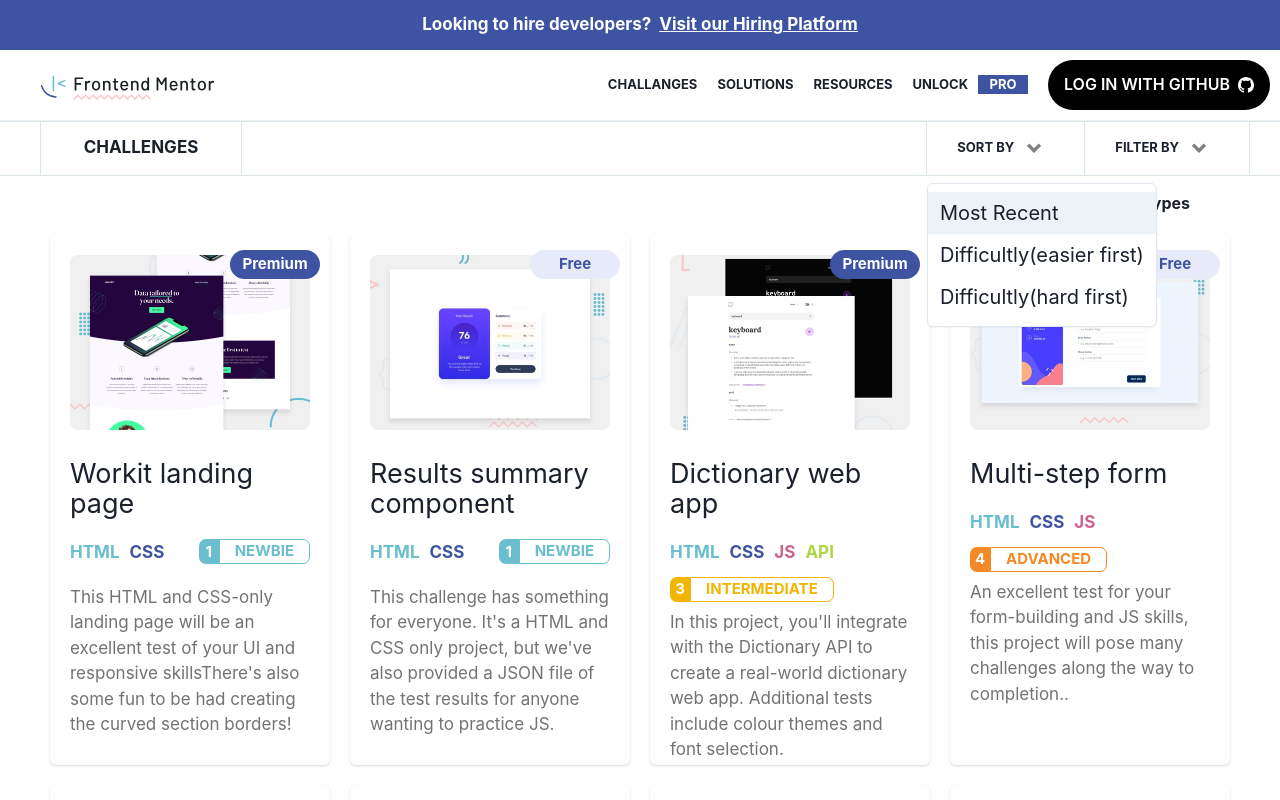
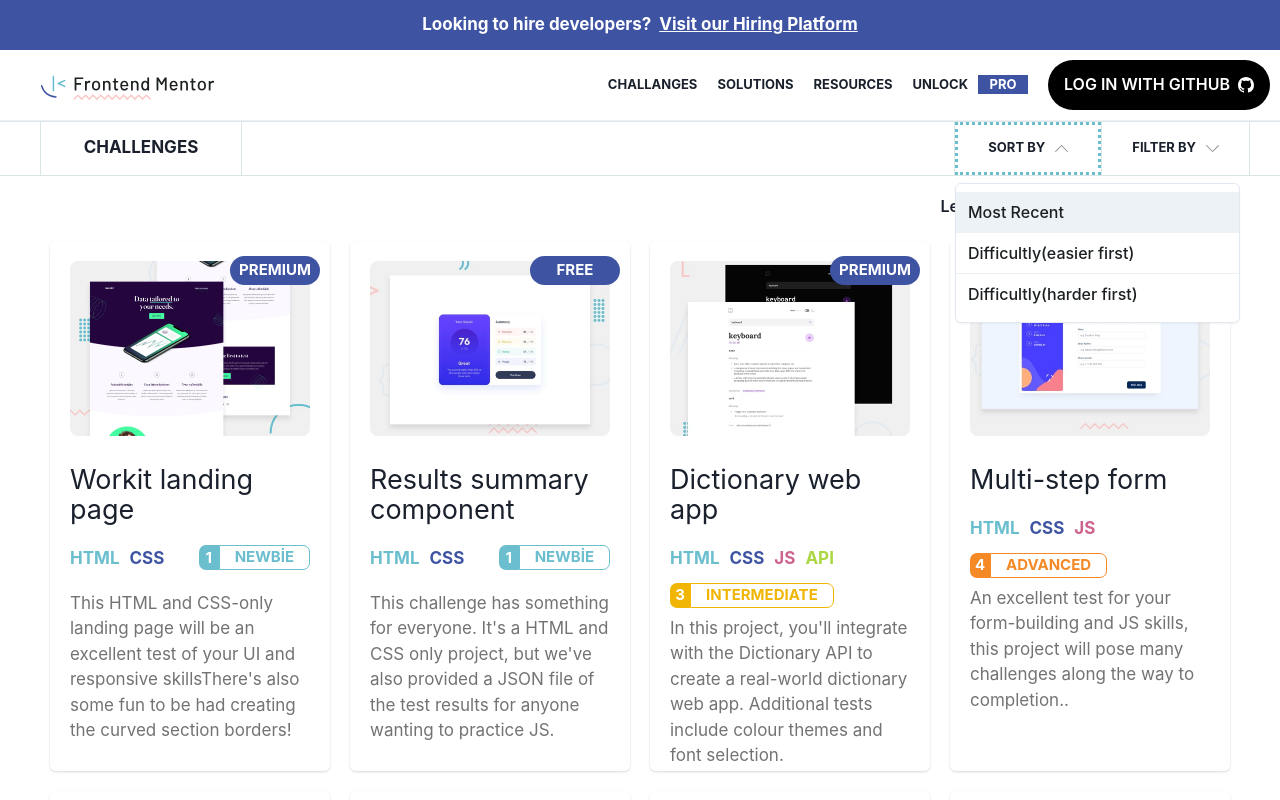
Before and after one commit to h-bura/frontend-mentor, a React (Create React App) app: page /challanges in a window 1280 px wide. Both pictures are taken after a click on the button "SORT BY". Shown: the top 800 px of the page. Built offline with nearby package versions, Linux system fonts and the light colour scheme.

Commit message:
add FİLTER BY features

```diff
--- a/src/Pages/Challanges/ChallangeData.ts
+++ b/src/Pages/Challanges/ChallangeData.ts
@@ -20,7 +20,7 @@
 export const CHALLANGE_DATA = [
   {
     image: image1,
-    price: "Premium",
+    price: "PREMIUM",
     title: " Workit landing page",
     techs: ["HTML", "CSS"],
     level: 1,
@@ -29,7 +29,7 @@
   },
   {
     image: image2,
-    price: "Free",
+    price: "FREE",
     title: "  Results summary component",
     techs: ["HTML", "CSS"],
     level: 1,
@@ -38,7 +38,7 @@
   },
   {
     image: image3,
-    price: "Premium",
+    price: "PREMIUM",
     title: "  Dictionary web app",
     techs: ["HTML", "CSS", "JS", "API"],
     level: 3,
@@ -47,7 +47,7 @@
   },
   {
     image: image4,
-    price: "Free",
+    price: "FREE",
     title: "  Multi-step form",
     techs: ["HTML", "CSS", "JS"],
     level: 4,
@@ -56,7 +56,7 @@
   },
   {
     image: image5,
-    price: "Premium",
+    price: "PREMIUM",
     title: "  Single-page developer portfolio",
     techs: ["HTML", "CSS", "JS"],
     level: 2,
@@ -65,7 +65,7 @@
   },
   {
     image: image6,
-    price: "Free",
+    price: "FREE",
     title: "  News homepage",
     techs: ["HTML", "CSS", "JS"],
     level: 2,
@@ -74,7 +74,7 @@
   },
   {
     image: image7,
-    price: "Free",
+    price: "FREE",
     title: " Intro section with dropdown navigation",
     techs: ["HTML", "CSS", "JS"],
     level: 2,
@@ -83,7 +83,7 @@
   },
   {
     image: image8,
-    price: "Premium",
+    price: "PREMIUM",
     title: "  Connect Four game",
     techs: ["HTML", "CSS", "JS"],
     level: 4,
@@ -92,7 +92,7 @@
   },
   {
     image: image9,
-    price: "Free",
+    price: "FREE",
     title: "  Notifications page",
     techs: ["HTML", "CSS", "JS"],
     level: 4,
@@ -101,7 +101,7 @@
   },
   {
     image: image10,
-    price: "Premium",
+    price: "PREMIUM",
     title: " Password generator app",
     techs: ["HTML", "CSS", "JS"],
     level: 3,
@@ -110,7 +110,7 @@
   },
   {
     image: image11,
-    price: "Free",
+    price: "FREE",
     title: " Interactive card details form",
     techs: ["HTML", "CSS", "JS"],
     level: 2,
@@ -119,7 +119,7 @@
   },
   {
     image: image12,
-    price: "Free",
+    price: "FREE",
     title: " Expenses chart component",
     techs: ["HTML", "CSS", "JS"],
     level: 2,
--- a/src/Pages/Challanges/FilterSection.tsx
+++ b/src/Pages/Challanges/FilterSection.tsx
@@ -2,6 +2,8 @@
   Box,
   Checkbox,
   CheckboxGroup,
+  CloseButton,
+  Divider,
   Flex,
   Menu,
   MenuButton,
@@ -12,11 +14,14 @@
   Spacer,
   Text,
 } from "@chakra-ui/react";
-import { RiArrowDropDownLine } from "react-icons/ri";
+import { useState } from "react";
+import { SlArrowDown, SlArrowUp } from "react-icons/sl";
+import { FcInfo } from "react-icons/fc";
 import { Difficulty, Filters } from "./Utils";
-const PRICE_TYPES = ["Free", "Free+", "Premium"];
+
+const PRICE_TYPES = ["FREE", "FREE+", "PREMIUM"];
 export const DIFFICULTY_TYPES = [
-  "NEWBIE",
+  "NEWBİE",
   "JUNIOR",
   "INTERMEDIATE",
   "ADVANCED",
@@ -85,6 +90,8 @@
       });
     }
   };
+  const [buttonClickSort, setButtonClickSort] = useState(true);
+  const [buttonClickFilter, setButtonClickFilter] = useState(true);
 
   return (
     <>
@@ -113,8 +120,15 @@
             borderRight="1px solid rgb(219, 229, 230)"
           >
             <Menu>
-              <MenuButton px=" 30px">
-                <Flex>
+              <MenuButton
+                _active={{ border: "3px dotted rgb(104, 190, 205)" }}
+                _hover={{ bgColor: "rgb(240, 244, 244)" }}
+                onClick={() => {
+                  setButtonClickSort(!buttonClickSort);
+                  setButtonClickFilter(true);
+                }}
+              >
+                <Flex px=" 30px">
                   <Text
                     display="inline-flex"
                     fontSize="13px"
@@ -125,23 +139,41 @@
                   </Text>
                   <Text
                     display="inline-flex"
-                    fontSize="40px"
+                    fontSize="13px"
                     color="grey"
                     alignSelf="center"
+                    ml="10px"
                   >
-                    <RiArrowDropDownLine />
+                    {buttonClickSort ? <SlArrowDown /> : <SlArrowUp />}
                   </Text>
                 </Flex>
               </MenuButton>
-              <MenuList fontSize="20px">
-                <MenuItem onClick={() => setSortMethod("normal")}>
+              <MenuList fontSize="16px" w="285px">
+                <MenuItem
+                  color=" rgb(28, 32, 34)"
+                  fontWeight="500"
+                  h="40px"
+                  onClick={() => setSortMethod("normal")}
+                >
                   Most Recent
                 </MenuItem>
-                <MenuItem onClick={() => setSortMethod("easy")}>
+                <Divider />
+                <MenuItem
+                  color=" rgb(28, 32, 34)"
+                  fontWeight="500"
+                  h="40px"
+                  onClick={() => setSortMethod("easy")}
+                >
                   Difficultly(easier first)
                 </MenuItem>
-                <MenuItem onClick={() => setSortMethod("hard")}>
-                  Difficultly(hard first)
+                <Divider />
+                <MenuItem
+                  h="40px"
+                  color=" rgb(28, 32, 34)"
+                  fontWeight="500"
+                  onClick={() => setSortMethod("hard")}
+                >
+                  Difficultly(harder first)
                 </MenuItem>
               </MenuList>
             </Menu>
@@ -152,6 +184,12 @@
                 fontSize="20px"
                 px=" 30px"
                 borderRight="1px solid rgb(219, 229, 230)"
+                _active={{ border: "3px dotted rgb(104, 190, 205)" }}
+                _hover={{ bgColor: "rgb(240, 244, 244)" }}
+                onClick={() => {
+                  setButtonClickFilter(!buttonClickFilter);
+                  setButtonClickSort(true);
+                }}
               >
                 <Flex>
                   <Text
@@ -164,27 +202,45 @@
                   </Text>
                   <Text
                     display="inline-flex"
-                    fontSize="40px"
+                    fontSize="13px"
                     color="grey"
                     alignSelf="center"
+                    ml="10px"
                   >
-                    <RiArrowDropDownLine />
+                    {buttonClickFilter ? <SlArrowDown /> : <SlArrowUp />}
                   </Text>
                 </Flex>
               </MenuButton>
-              <MenuList fontSize="20px">
-                <MenuGroup color="rgb(214, 214, 214)" title="TYPE">
+              <MenuList w="285px" fontFamily="Barlow, sans-serif">
+                <MenuGroup
+                  color="rgb(214, 214, 214)"
+                  py="5px"
+                  fontStyle="italic"
+                  fontWeight="600"
+                  title="TYPE"
+                >
                   <CheckboxGroup colorScheme="blue">
                     <Flex flexDirection="column">
                       {PRICE_TYPES.map((item) => (
-                        <Box key={item} borderTop="1px solid grey">
+                        <Box
+                          key={item}
+                          borderTop="1px solid rgb(219, 229, 230)"
+                        >
                           <Checkbox
+                            h="45px"
                             size="lg"
-                            p="6px"
+                            p="11px"
                             value={item}
                             onChange={() => priceHandler(item)}
+                            borderColor="rgb(62, 84, 163)"
+                            id="checkId"
                           >
-                            {item}
+                            <Text
+                              fontFamily="Barlow, sans-serif"
+                              fontSize="15px"
+                            >
+                              {item.charAt(0) + item.toLowerCase().slice(1)}
+                            </Text>
                           </Checkbox>
                         </Box>
                       ))}
@@ -192,18 +248,33 @@
                   </CheckboxGroup>
                 </MenuGroup>
                 <MenuDivider />
-                <MenuGroup color="rgb(214, 214, 214)" title="DIFFICULTY">
+                <MenuGroup
+                  color="rgb(214, 214, 214)"
+                  py="5px"
+                  title="DIFFICULTY"
+                  fontStyle="italic"
+                  fontWeight="600"
+                >
                   <CheckboxGroup colorScheme="blue">
                     <Flex flexDirection="column">
                       {DIFFICULTY_TYPES.map((item) => (
-                        <Box key={item} borderTop="1px solid grey">
+                        <Box
+                          key={item}
+                          borderTop="1px solid rgb(219, 229, 230)"
+                        >
                           <Checkbox
                             size="lg"
-                            p="6px"
+                            p="11px"
                             value={item}
                             onChange={() => difficultyHandler(item)}
+                            borderColor="rgb(62, 84, 163)"
                           >
-                            {item}
+                            <Text
+                              fontFamily="Barlow, sans-serif"
+                              fontSize="15px"
+                            >
+                              {item.charAt(0) + item.toLowerCase().slice(1)}
+                            </Text>
                           </Checkbox>
                         </Box>
                       ))}
@@ -211,18 +282,33 @@
                   </CheckboxGroup>
                 </MenuGroup>
                 <MenuDivider />
-                <MenuGroup color="rgb(214, 214, 214)" title="LANGUAGES">
+                <MenuGroup
+                  color="rgb(214, 214, 214)"
+                  py="5px"
+                  fontStyle="italic"
+                  fontWeight="600"
+                  title="LANGUAGES"
+                >
                   <CheckboxGroup colorScheme="blue">
                     <Flex flexDirection="column">
                       {LANGUAGE_TYPES.map((item) => (
-                        <Box key={item} borderTop="1px solid grey">
+                        <Box
+                          key={item}
+                          borderTop="1px solid rgb(219, 229, 230)"
+                        >
                           <Checkbox
                             size="lg"
-                            p="6px"
+                            p="11px"
                             value={item}
                             onChange={() => languageHandler(item)}
+                            borderColor="rgb(62, 84, 163)"
                           >
-                            {item}
+                            <Text
+                              fontFamily="Barlow, sans-serif"
+                              fontSize="15px"
+                            >
+                              {item}
+                            </Text>
                           </Checkbox>
                         </Box>
                       ))}
@@ -234,9 +320,82 @@
           </Flex>
         </Flex>
       </Flex>
-      <Box pt="15px" pr="90px">
-        <Text display="flex" justifyContent="end" fontWeight="bold">
+
+      <Box pr="60px" h="30px" display="flex" mt="15px">
+        {sortFilters.type.map((item) => (
+          <Text
+            key={item}
+            fontSize="13px"
+            color="white"
+            bgColor={sortFilters.type.length ? "rgb(62, 84, 163)" : ""}
+            borderRightRadius="full"
+            borderLeftRadius="full"
+            display="inline-flex"
+            alignSelf="center"
+            alignItems="center"
+            px="10px"
+            mx="7px"
+            h="30px"
+            fontWeight={"bold"}
+          >
+            {item}
+            <CloseButton size="sm" onClick={() => priceHandler(item)} />
+          </Text>
+        ))}
+        {sortFilters.difficulty.map((item) => (
+          <Text
+            key={item}
+            fontSize="13px"
+            color="white"
+            bgColor={sortFilters.difficulty.length ? "rgb(62, 84, 163)" : ""}
+            borderRightRadius="full"
+            borderLeftRadius="full"
+            display="inline-flex"
+            alignSelf="center"
+            alignItems="center"
+            px="10px"
+            mx="7px"
+            h="30px"
+            fontWeight={"bold"}
+          >
+            {item}
+            <CloseButton size="sm" onClick={() => difficultyHandler(item)} />
+          </Text>
+        ))}
+        {sortFilters.languages.map((item) => (
+          <Text
+            key={item}
+            fontSize="13px"
+            color="white"
+            bgColor={sortFilters.languages.length ? "rgb(62, 84, 163)" : ""}
+            borderRightRadius="full"
+            borderLeftRadius="full"
+            display="inline-flex"
+            alignSelf="center"
+            alignItems="center"
+            px="10px"
+            mx="7px"
+            h="30px"
+            fontWeight={"bold"}
+          >
+            {item}
+            <CloseButton size="sm" onClick={() => languageHandler(item)} />
+          </Text>
+        ))}
+        <Spacer />
+
+        <Text
+          display="inline-flex"
+          justifyContent="end"
+          fontWeight="600"
+          alignItems="center"
+          as="button"
+          _hover={{ color: "grey" }}
+        >
           Learn about our challenge types
+          <Text ml="10px">
+            <FcInfo size="20px" />
+          </Text>
         </Text>
       </Box>
     </>
--- a/src/Pages/Challanges/index.tsx
+++ b/src/Pages/Challanges/index.tsx
@@ -1,7 +1,7 @@
 import { Button, Center, Flex } from "@chakra-ui/react";
 import React from "react";
 import FilterSection from "./FilterSection";
-import { useState, useEffect } from "react";
+import { useState } from "react";
 import NewChallangeCard from "./NewChallangeCard";
 
 import getSortedData, { Difficulty, Filters } from "./Utils";
```
Also changed, not shown: src/Pages/Challanges/Utils.ts (+9 -7 lines).
